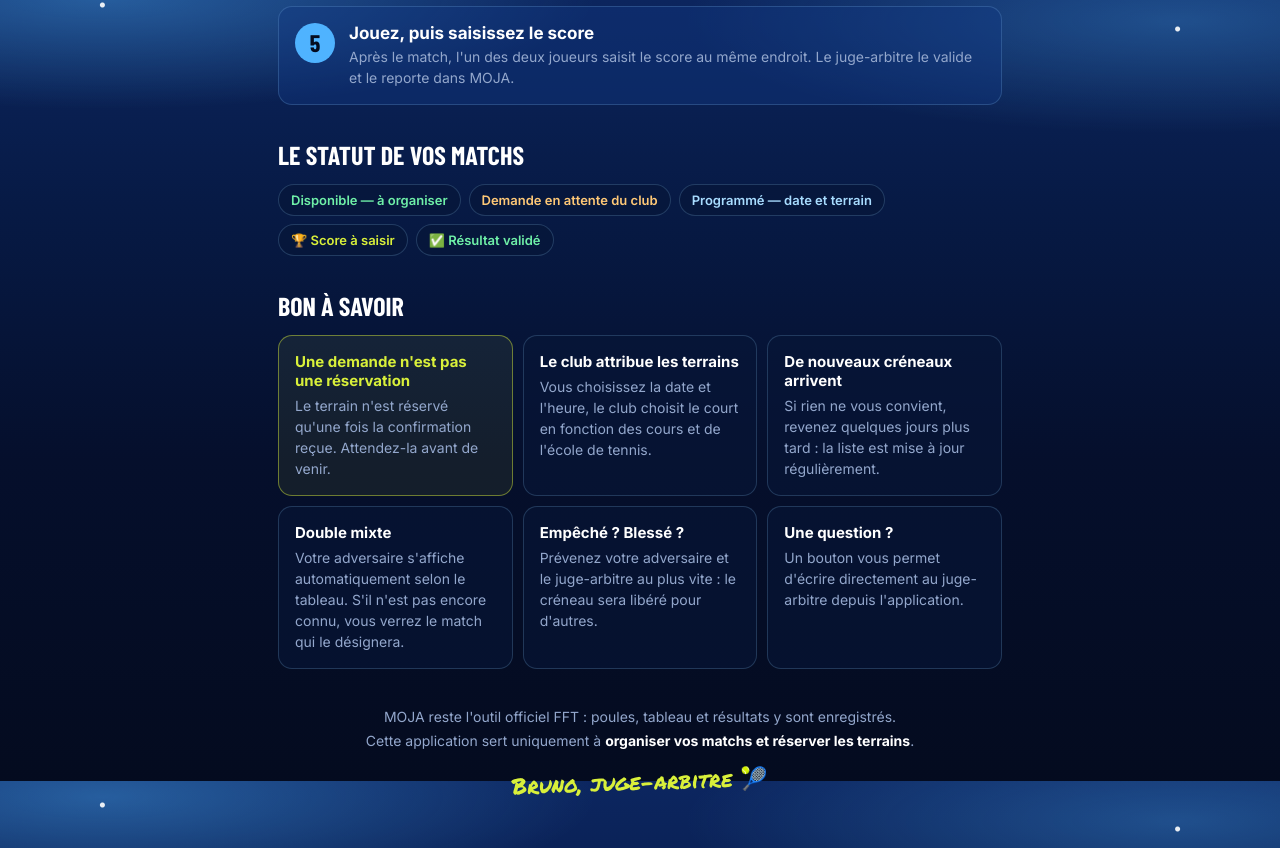
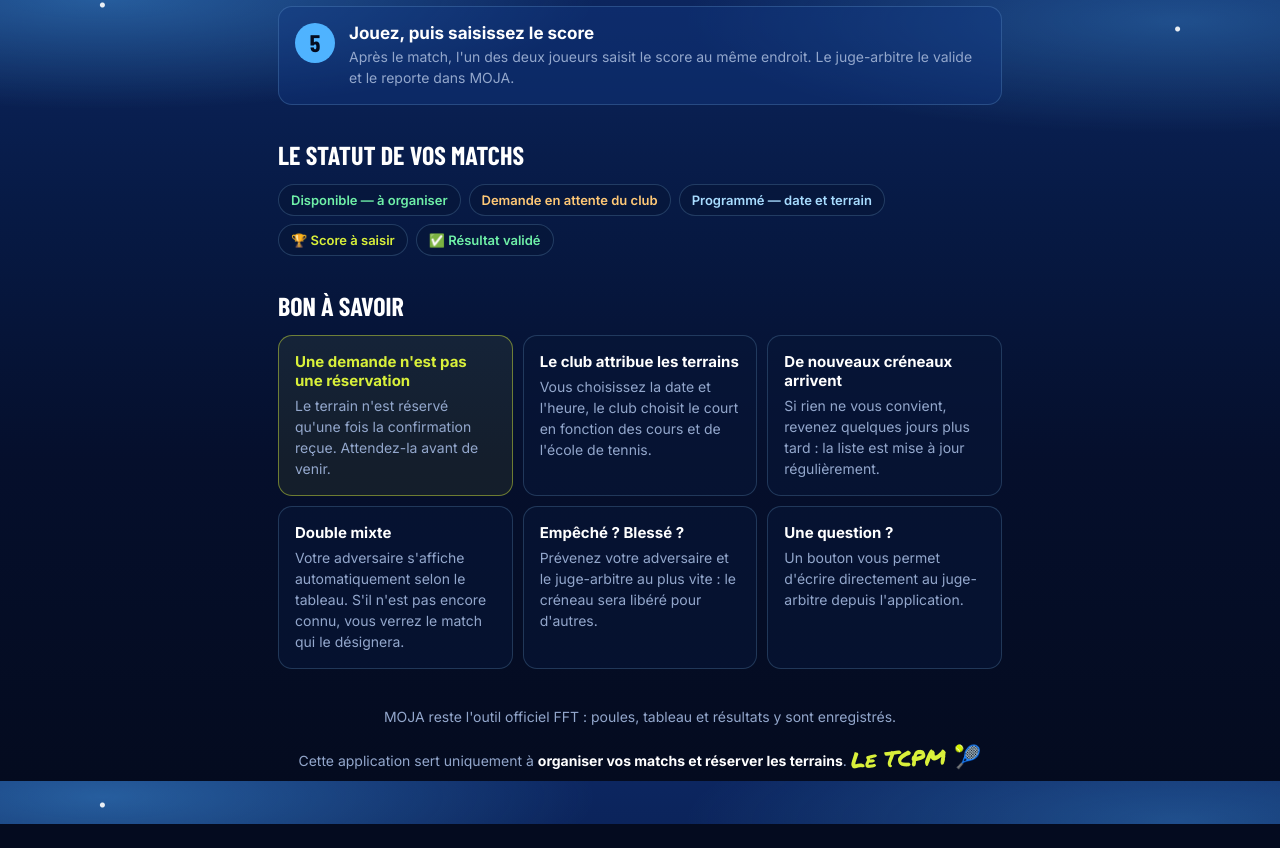
Before and after one commit to brunoperi01-arch/TCPM, a website: page tournoi-interne/mode-emploi.html in a window 1280 px wide. Shown: the part 819-1667 px from the top of the page. After the commit the page ends 1643 px from the top, so only its background shows below. Drawn offline with nearby package versions, Linux system fonts and the light colour scheme; a web font is replaced by a local one.

Commit message:
Update mode-emploi.html

```diff
--- a/tournoi-interne/mode-emploi.html
+++ b/tournoi-interne/mode-emploi.html
@@ -139,7 +139,7 @@ footer b{color:#fff}
   <footer>
     MOJA reste l'outil officiel FFT : poules, tableau et résultats y sont enregistrés.<br>
     Cette application sert uniquement à <b>organiser vos matchs et réserver les terrains</b>.
-    <div class="sig">Bruno, juge-arbitre 🎾</div>
+    <div class="sig">Le TCPM 🎾</div>
   </footer>
 </div>
 </body>
```
